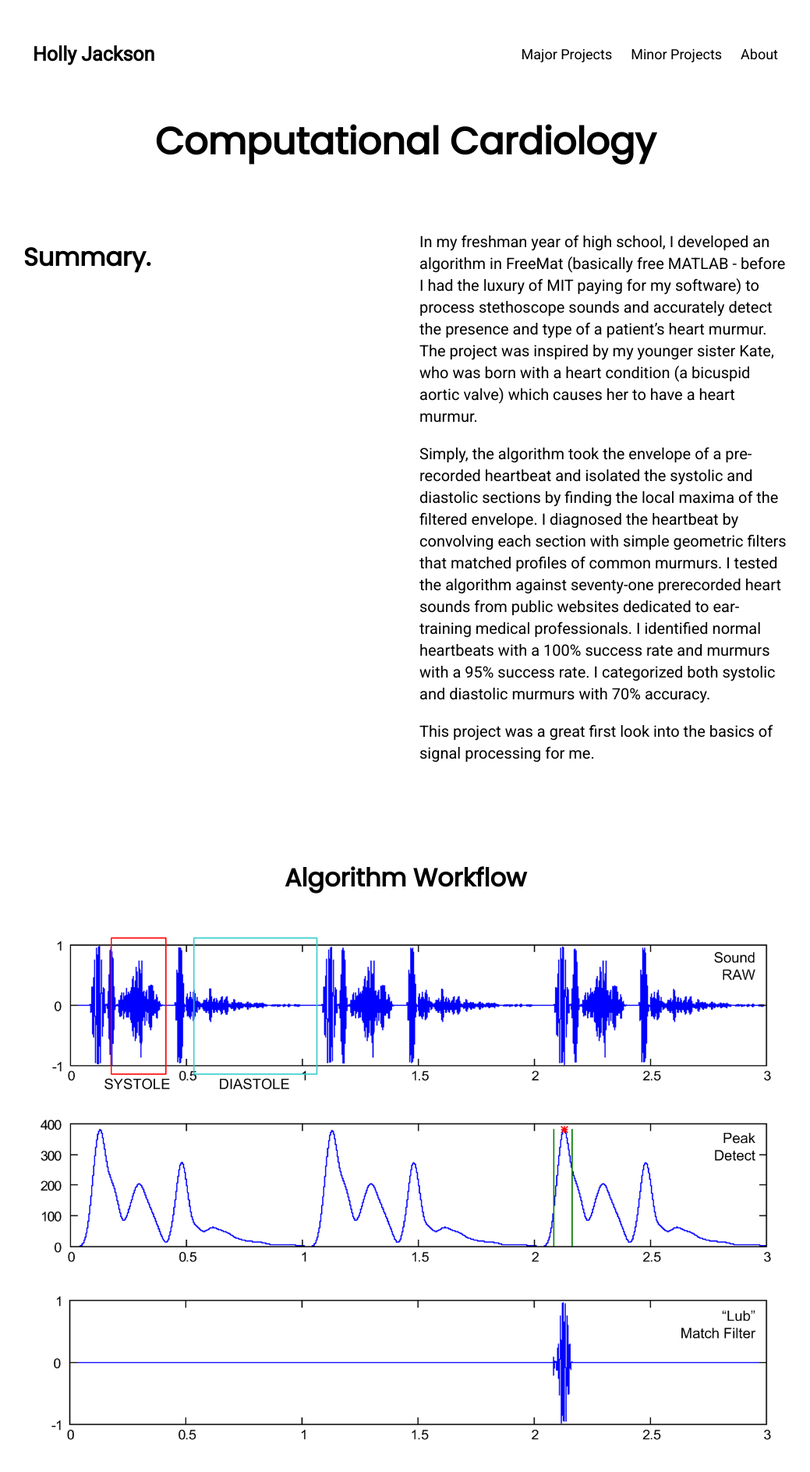
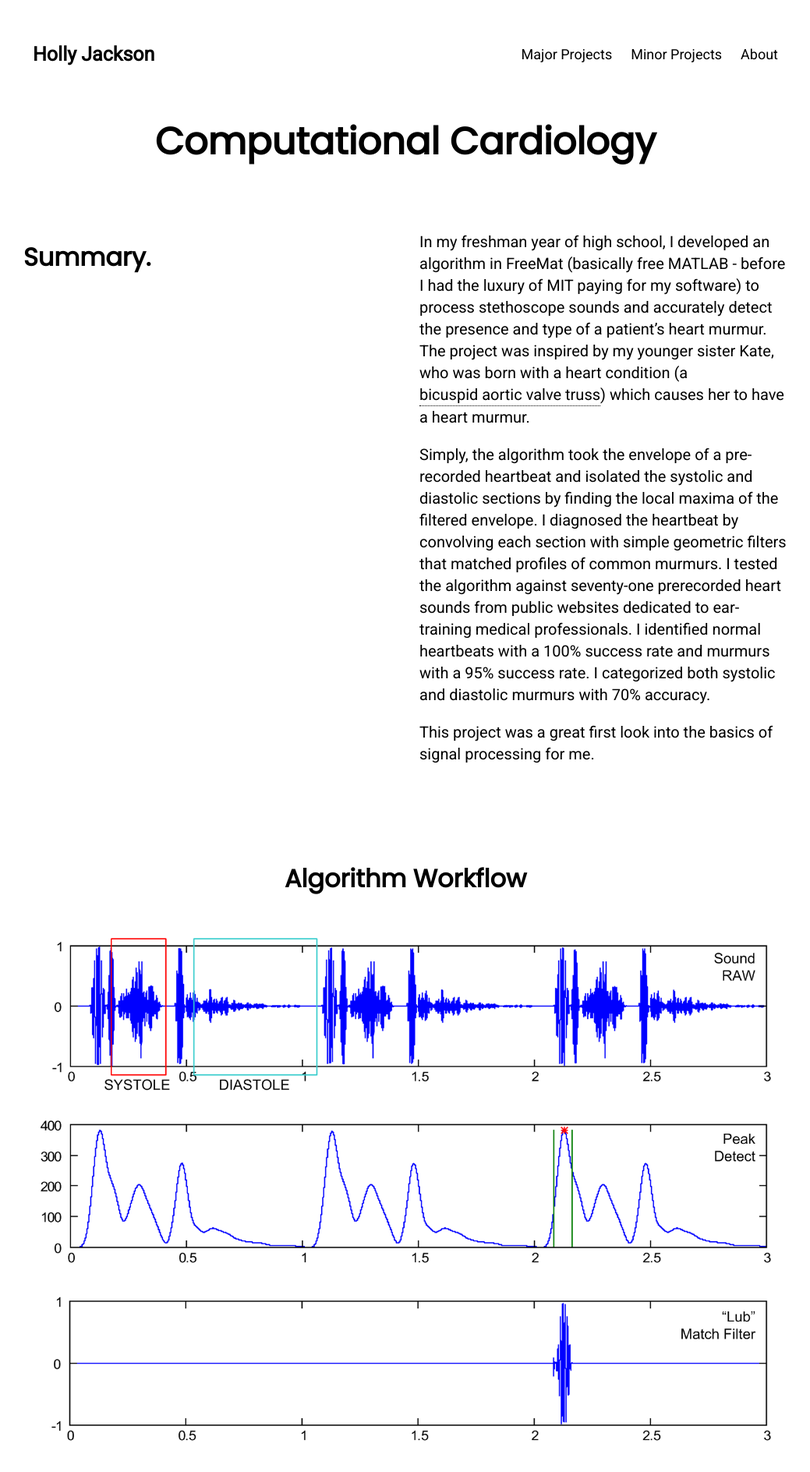
Before and after one commit to hollyjackson/hollyjackson.github.io, a Jekyll site: the page built from minor-projects/computational-cardiology/index.html, in a window 1280 px wide. Shown: the top 1888 px of the page at 78% size, without its empty margins (120-1159 px from the left). Built offline with Jekyll 4.4.1, drawn with Linux system fonts in a browser that asks for light colours.

Commit message:
heart murmur tooltip

```diff
--- a/css/main.css
+++ b/css/main.css
@@ -348,7 +348,7 @@
     padding: 5px 0;
     position: absolute;
     z-index: 1;
-    bottom: -715%;
+    bottom: -700%;
     left: 50%;
     margin-left: -100px;
 
--- a/minor-projects/billiard-bots/index.html
+++ b/minor-projects/billiard-bots/index.html
@@ -13,7 +13,7 @@
     <div class="column_grid">
         <div class="content">
             <p style="text-align:left">I know it seems a bit ridiculous to include a project from when I was 12 years old in this portfolio, but I always thought this project was pretty fun.</p>
-            <p style="text-align:left">Basically, my tiny 7th grade self wanted to figure out the science behind trick shots in pool, so I could improve my game (because as a 12-year-old I was obviously very involved in the professional pool circuit).  Conveniently, my dad worked for a robotics company (<a class="active" href="https://en.wikipedia.org/wiki/Omron_Adept">Omron Adept Technology</a>) and brought me home an Adept Cobra 4-axis robot.</p>
+            <p style="text-align:left">Basically, my tiny 7th grade self wanted to figure out the science behind trick shots in pool, so I could improve my game (because as a 12-year-old I was obviously very involved in the professional pool circuit).  Conveniently, my dad worked for a robotics company (<a class="active" href="https://en.wikipedia.org/wiki/Omron_Adept" target="_blank">Omron Adept Technology</a>) and brought me home an Adept Cobra 4-axis robot.</p>
             <p style="text-align:left">When you hit the cue ball at an angle with respect to the object ball, you create cut-induced throw on the object ball, causing the object ball to travel tangent to the impact line.  When you hit the cue ball with a clockwise or counterclockwise spin (accomplished by hitting the cue ball off center), you create spin-induced throw on the object ball, and the sliding friction propels the object ball to throw left or right (for clockwise or counterclockwise spin respectively).  In my experiment, I attached a cue ball to the robot so I could hit an object ball with cut, spin, and a combination of both.  Using simple trigonometry, I predicted the object ball's trajectory in each shot.</p>
             <p style="text-align:left">The results?  I'm now marginally better at pool.  And there are permanents scuffs in my parents' pool table from robotic abuse.</p>
         </div>
--- a/minor-projects/computational-cardiology/index.html
+++ b/minor-projects/computational-cardiology/index.html
@@ -12,7 +12,7 @@
     </div>
     <div class="column_grid">
         <div class="content">
-            <p style="text-align:left">In my freshman year of high school, I developed an algorithm in FreeMat (basically free MATLAB - before I had the luxury of MIT paying for my software) to process stethoscope sounds and accurately detect the presence and type of a patient’s heart murmur.  The project was inspired by my younger sister Kate, who was born with a heart condition (a bicuspid aortic valve) which causes her to have a heart murmur.</p>
+            <p style="text-align:left">In my freshman year of high school, I developed an algorithm in FreeMat (basically free MATLAB - before I had the luxury of MIT paying for my software) to process stethoscope sounds and accurately detect the presence and type of a patient’s heart murmur.  The project was inspired by my younger sister Kate, who was born with a heart condition (a <span class="tooltip">bicuspid aortic valve truss<span class="tooltiptext"><img src="/minor-projects/computational-cardiology/bicuspid_aortic_valve.png" style="width:50%;">A congenital heart defect in which the aortic valve only has two leaflets, instead of three.</span></span>) which causes her to have a heart murmur.</p>
             <p style="text-align:left">Simply, the algorithm took the envelope of a pre-recorded heartbeat and isolated the systolic and diastolic sections by finding the local maxima of the filtered envelope.  I diagnosed the heartbeat by convolving each section with simple geometric filters that matched profiles of common murmurs.  I tested the algorithm against seventy-one prerecorded heart sounds from public websites dedicated to ear-training medical professionals.  I identified normal heartbeats with a 100% success rate and murmurs with a 95% success rate. I categorized both systolic and diastolic murmurs with 70% accuracy.</p>
             <p style="text-align:left">This project was a great first look into the basics of signal processing for me.</p>
         </div>
```
Also changed, not shown: minor-projects/computational-cardiology/bicuspid_aortic_valve.png (added).
